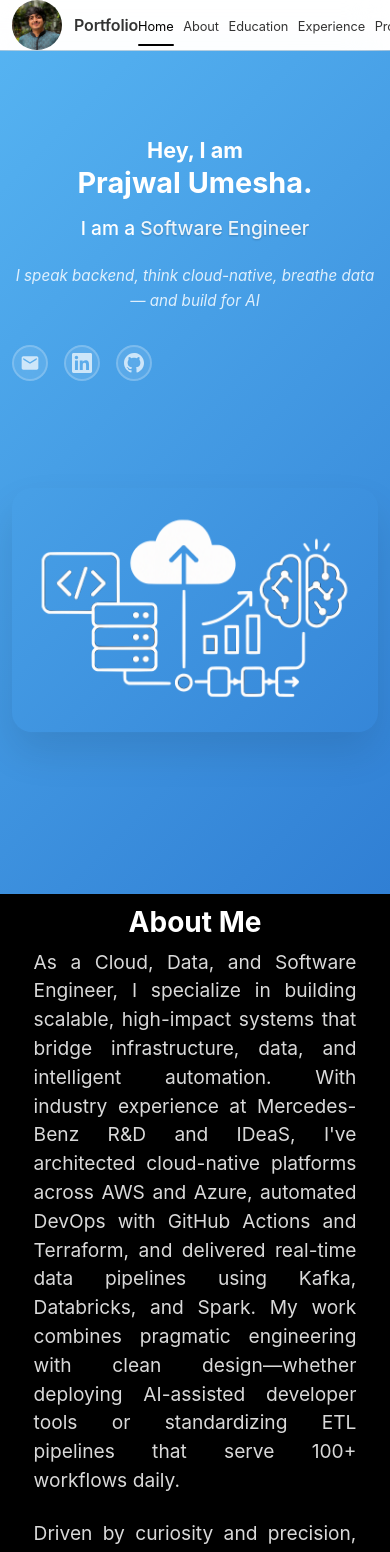
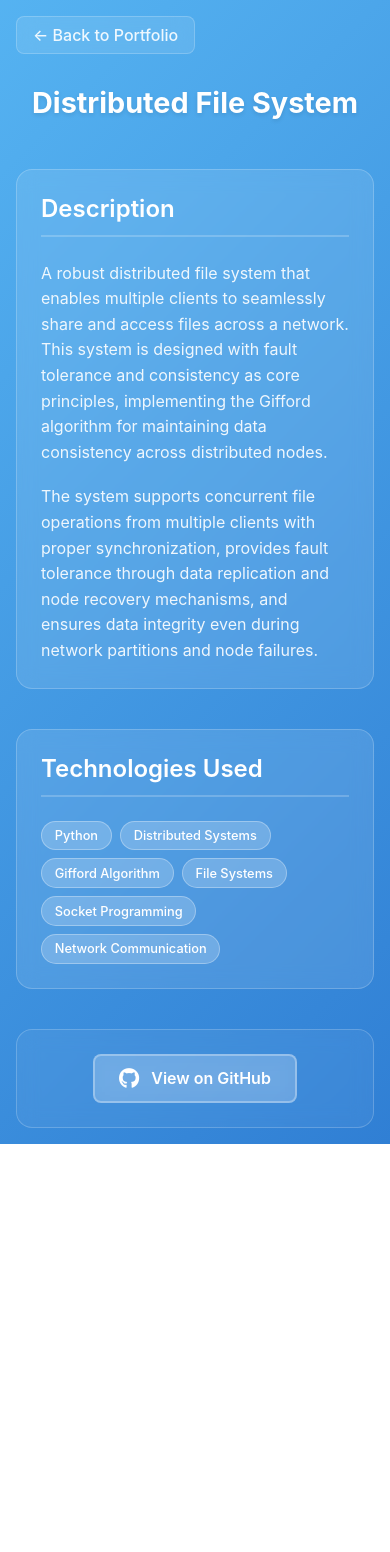
Before and after one commit to prajwal-u2/personal-portfolio, a React (Vite) app: page /project/distributed-file-system in a window 390 px wide. Shown: the top 1552 px of the page. After the commit the page ends 1144 px from the top, so only its background shows below. Built offline with nearby package versions, Linux system fonts and the light colour scheme; the HTML template or start-up script is replaced by a standard one.

Commit message:
project page

```diff
--- a/src/App.jsx
+++ b/src/App.jsx
@@ -1,13 +1,16 @@
 import React from 'react';
+import { BrowserRouter as Router, Routes, Route, Link } from 'react-router-dom';
 import Navbar from './components/Navbar';
 import AnimatedText from './components/AnimatedText';
 import ExperienceSection from './components/ExperienceSection';
+import ProjectPage from './components/ProjectPage';
 import homePageIllustration from './assets/images/home_page_illustration.png';
 import umnLogo from './assets/images/umn_logo.png';
 import revaLogo from './assets/images/reva_logo.png';
 import './App.css';
 
-function App() {
+function HomePage() {
+// function App() {
   return (
     <div className="App">
       <Navbar />
@@ -172,7 +175,7 @@ function App() {
                   <span className="tech-tag">Gifford Algorithm</span>
                   <span className="tech-tag">File Systems</span>
                 </div>
-                <button className="project-button">View Project</button>
+                <Link to="/project/distributed-file-system" className="project-button">View Project</Link>
               </div>
 
               <div className="project-card">
@@ -554,4 +557,15 @@ function App() {
   );
 }
 
+function App() {
+  return (
+    <Router>
+      <Routes>
+        <Route path="/" element={<HomePage />} />
+        <Route path="/project/distributed-file-system" element={<ProjectPage />} />
+      </Routes>
+    </Router>
+  );
+}
+
 export default App;
--- /dev/null
+++ b/src/components/ProjectPage.css
@@ -0,0 +1,212 @@
+/* Project Page Styles */
+.project-page {
+  min-height: 100vh;
+  background: linear-gradient(135deg, hsl(204, 85%, 64%) 0%, #307fd4 100%);
+  color: white;
+  padding: 2rem 0;
+  font-family: -apple-system, BlinkMacSystemFont, 'Segoe UI', 'Roboto', 'Oxygen', 'Ubuntu', 'Cantarell', 'Fira Sans', 'Droid Sans', 'Helvetica Neue', sans-serif;
+}
+
+.project-page-container {
+  max-width: 900px;
+  margin: 0 auto;
+  padding: 0 2rem;
+}
+
+.project-page-back-button {
+  display: inline-flex;
+  align-items: center;
+  color: rgba(255, 255, 255, 0.9);
+  background: rgba(255, 255, 255, 0.1);
+  border: 1px solid rgba(255, 255, 255, 0.2);
+  border-radius: 8px;
+  font-size: 1.1rem;
+  font-weight: 500;
+  margin-bottom: 3rem;
+  padding: 0.75rem 1.5rem;
+  cursor: pointer;
+  transition: all 0.3s ease;
+  backdrop-filter: blur(10px);
+  text-decoration: none;
+}
+
+.project-page-back-button:hover {
+  background: rgba(255, 255, 255, 0.2);
+  border-color: rgba(255, 255, 255, 0.4);
+  transform: translateY(-2px);
+  color: white;
+  text-decoration: none;
+}
+
+.project-page-header {
+  text-align: center;
+  margin-bottom: 3rem;
+}
+
+.project-page-title {
+  font-size: 3rem;
+  font-weight: 700;
+  margin-bottom: 1rem;
+  line-height: 1.2;
+  color: white;
+  text-shadow: 0 2px 4px rgba(0, 0, 0, 0.1);
+}
+
+.project-page-content {
+  display: grid;
+  gap: 2.5rem;
+}
+
+.project-page-description,
+.project-page-technologies,
+.project-page-actions {
+  background: rgba(255, 255, 255, 0.1);
+  backdrop-filter: blur(10px);
+  border: 1px solid rgba(255, 255, 255, 0.2);
+  border-radius: 16px;
+  padding: 2rem;
+  transition: all 0.3s ease;
+}
+
+.project-page-description:hover,
+.project-page-technologies:hover {
+  background: rgba(255, 255, 255, 0.15);
+  transform: translateY(-2px);
+  box-shadow: 0 8px 25px rgba(0, 0, 0, 0.15);
+}
+
+.project-page-description h2,
+.project-page-technologies h2 {
+  font-size: 1.8rem;
+  font-weight: 600;
+  margin-bottom: 1.5rem;
+  color: white;
+  border-bottom: 2px solid rgba(255, 255, 255, 0.2);
+  padding-bottom: 0.75rem;
+}
+
+.project-page-description-text {
+  line-height: 1.6;
+  font-size: 1.1rem;
+}
+
+.project-page-description-text p {
+  margin-bottom: 1.2rem;
+  color: rgba(255, 255, 255, 0.9);
+}
+
+.project-page-description-text p:last-child {
+  margin-bottom: 0;
+}
+
+.project-page-tech-grid {
+  display: flex;
+  flex-wrap: wrap;
+  gap: 0.75rem;
+}
+
+.project-page-tech-badge {
+  background: rgba(255, 255, 255, 0.2);
+  color: white;
+  padding: 0.5rem 1rem;
+  border-radius: 25px;
+  font-size: 0.9rem;
+  font-weight: 500;
+  border: 1px solid rgba(255, 255, 255, 0.3);
+  transition: all 0.3s ease;
+}
+
+.project-page-tech-badge:hover {
+  background: rgba(255, 255, 255, 0.3);
+  border-color: rgba(255, 255, 255, 0.5);
+  transform: translateY(-1px);
+}
+
+.project-page-actions {
+  text-align: center;
+  background: rgba(255, 255, 255, 0.05);
+}
+
+.project-page-github-button {
+  display: inline-flex;
+  align-items: center;
+  gap: 0.75rem;
+  background: rgba(255, 255, 255, 0.2);
+  color: white;
+  text-decoration: none;
+  padding: 1rem 2rem;
+  border-radius: 8px;
+  font-size: 1.1rem;
+  font-weight: 600;
+  border: 2px solid rgba(255, 255, 255, 0.3);
+  transition: all 0.3s ease;
+  backdrop-filter: blur(10px);
+}
+
+.project-page-github-button:hover {
+  background: rgba(255, 255, 255, 0.3);
+  border-color: rgba(255, 255, 255, 0.5);
+  transform: translateY(-3px);
+  box-shadow: 0 8px 25px rgba(0, 0, 0, 0.2);
+  color: white;
+}
+
+.project-page-github-button i {
+  font-size: 1.3rem;
+}
+
+/* Responsive Design */
+@media (max-width: 768px) {
+  .project-page {
+    padding: 1rem 0;
+  }
+
+  .project-page-container {
+    padding: 0 1rem;
+  }
+
+  .project-page-title {
+    font-size: 2.2rem;
+  }
+
+  .project-page-description,
+  .project-page-technologies,
+  .project-page-actions {
+    padding: 1.5rem;
+  }
+
+  .project-page-description h2,
+  .project-page-technologies h2 {
+    font-size: 1.5rem;
+  }
+
+  .project-page-description-text {
+    font-size: 1rem;
+  }
+
+  .project-page-back-button {
+    font-size: 1rem;
+    padding: 0.5rem 1rem;
+    margin-bottom: 2rem;
+  }
+}
+
+@media (max-width: 480px) {
+  .project-page-title {
+    font-size: 1.8rem;
+  }
+
+  .project-page-tech-grid {
+    gap: 0.5rem;
+  }
+
+  .project-page-tech-badge {
+    font-size: 0.8rem;
+    padding: 0.4rem 0.8rem;
+  }
+
+  .project-page-github-button {
+    padding: 0.75rem 1.5rem;
+    font-size: 1rem;
+  }
+}
--- /dev/null
+++ b/src/components/ProjectPage.jsx
@@ -0,0 +1,63 @@
+import React from 'react';
+import { Link } from 'react-router-dom';
+import './ProjectPage.css';
+
+function ProjectPage() {
+  return (
+    <div className="project-page">
+      <div className="project-page-container">
+        <Link to="/" className="project-page-back-button">
+          ← Back to Portfolio
+        </Link>
+
+        <header className="project-page-header">
+          <h1 className="project-page-title">Distributed File System</h1>
+        </header>
+
+        <div className="project-page-content">
+          <section className="project-page-description">
+            <h2>Description</h2>
+            <div className="project-page-description-text">
+              <p>
+                A robust distributed file system that enables multiple clients to seamlessly share and access files across a network.
+                This system is designed with fault tolerance and consistency as core principles, implementing the Gifford algorithm
+                for maintaining data consistency across distributed nodes.
+              </p>
+              <p>
+                The system supports concurrent file operations from multiple clients with proper synchronization, provides fault
+                tolerance through data replication and node recovery mechanisms, and ensures data integrity even during network
+                partitions and node failures.
+              </p>
+            </div>
+          </section>
+
+          <section className="project-page-technologies">
+            <h2>Technologies Used</h2>
+            <div className="project-page-tech-grid">
+              <span className="project-page-tech-badge">Python</span>
+              <span className="project-page-tech-badge">Distributed Systems</span>
+              <span className="project-page-tech-badge">Gifford Algorithm</span>
+              <span className="project-page-tech-badge">File Systems</span>
+              <span className="project-page-tech-badge">Socket Programming</span>
+              <span className="project-page-tech-badge">Network Communication</span>
+            </div>
+          </section>
+
+          <section className="project-page-actions">
+            <a
+              href="https://github.com/prajwal-u2/distributed-file-system"
+              target="_blank"
+              rel="noopener noreferrer"
+              className="project-page-github-button"
+            >
+              <i className="fab fa-github"></i>
+              View on GitHub
+            </a>
+          </section>
+        </div>
+      </div>
+    </div>
+  );
+}
+
+export default ProjectPage;
```
